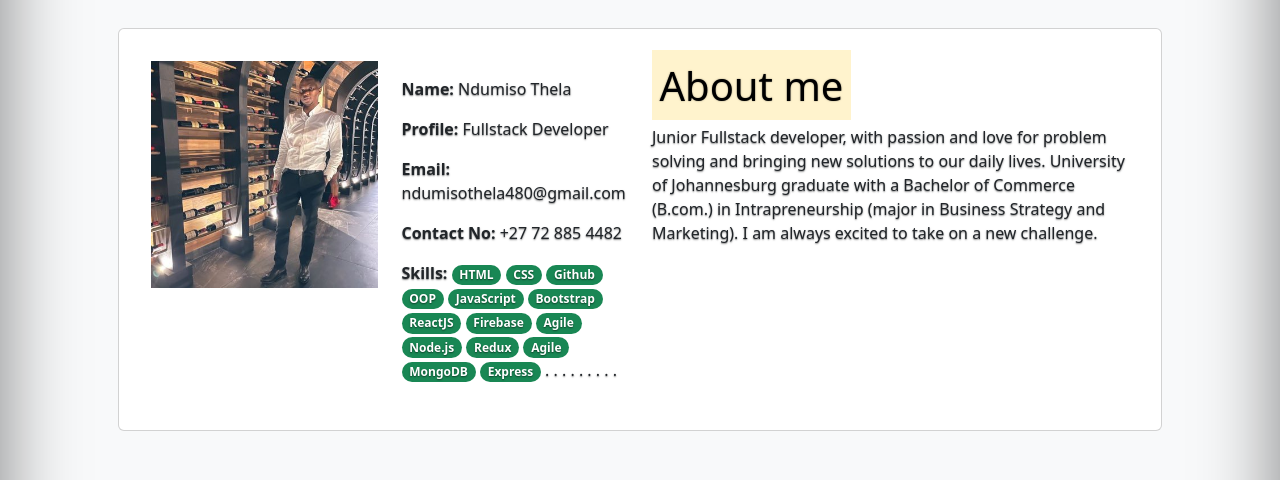
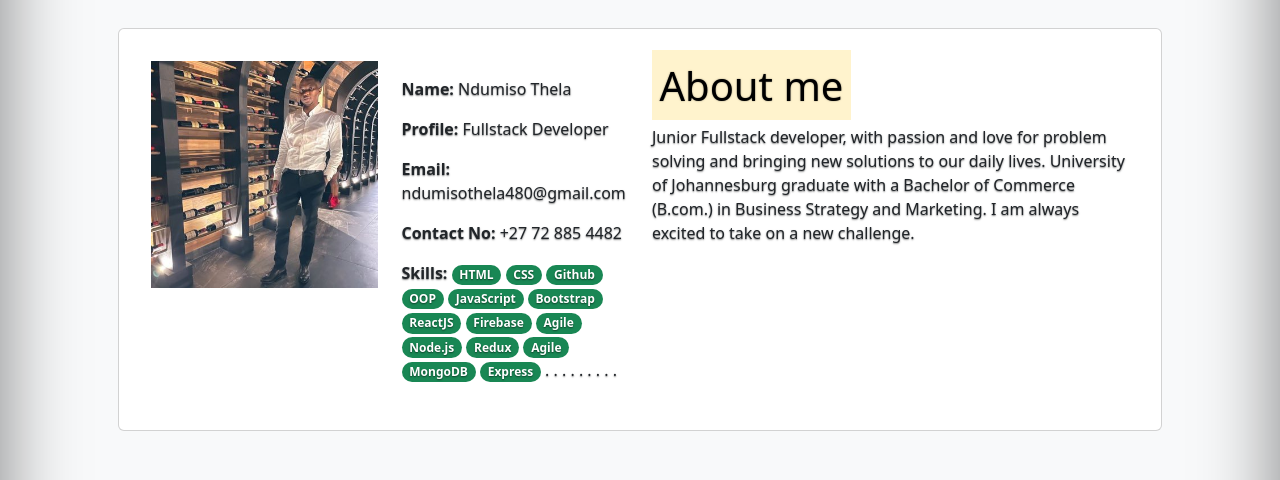
Before and after one commit to ndumisothela/ndumiso-bootstrap-portfolio, a plain HTML site: page index.html in a window 1280 px wide. Shown: the part 820-1300 px from the top of the page. Drawn offline with nearby package versions, Linux system fonts and the light colour scheme.

Commit message:
about me update

```diff
--- a/index.html
+++ b/index.html
@@ -176,9 +176,8 @@
                   Junior Fullstack developer, with passion and love for problem
                   solving and bringing new solutions to our daily lives.
                   University of Johannesburg graduate with a Bachelor of
-                  Commerce (B.com.) in Intrapreneurship (major in Business
-                  Strategy and Marketing). I am always excited to take on a new
-                  challenge.
+                  Commerce (B.com.) in Business Strategy and Marketing. I am
+                  always excited to take on a new challenge.
                 </p>
               </div>
             </div>
```
